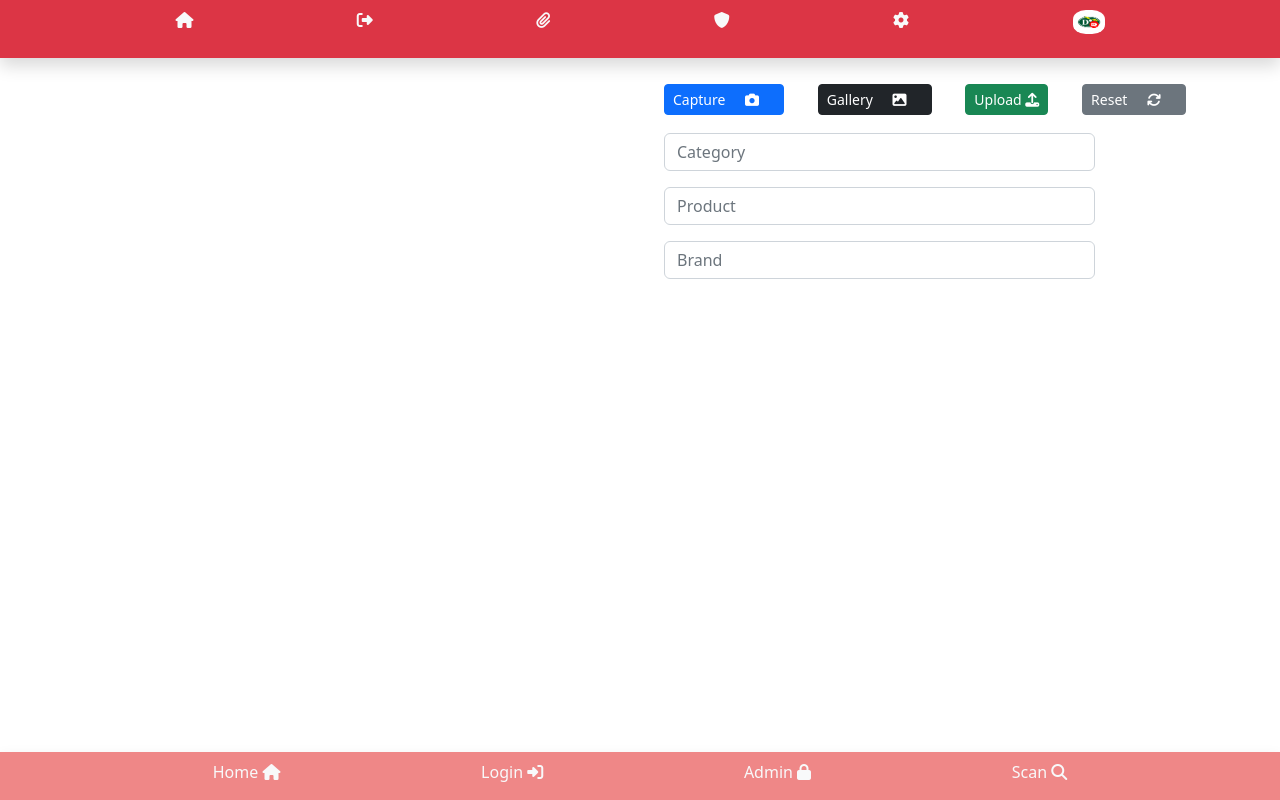
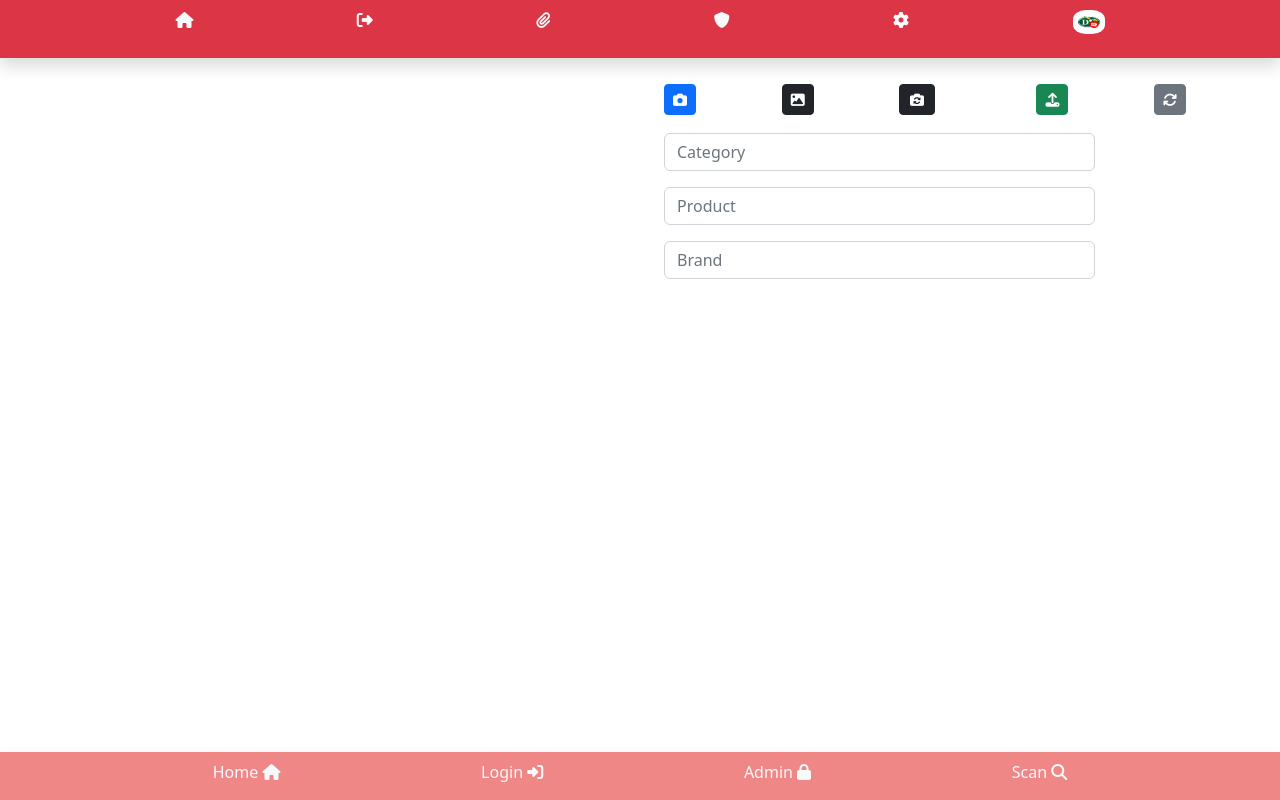
Before and after one commit to nwalipaul0911/logoscan_react, a React (Vite) app: page /admin_upload in a window 1280 px wide. Built offline with nearby package versions, Linux system fonts and the light colour scheme; no server answers.

Commit message:
camera switching implemented

```diff
--- a/src/pages/upload_admin.jsx
+++ b/src/pages/upload_admin.jsx
@@ -9,6 +9,7 @@ const UploadAdmin = () => {
   const [category, setCategory] = useState("");
   const [product, setProduct] = useState("");
   const [brand, setBrand] = useState("");
+  const [selectedCam, setSelectedCam] = useState("user");
   const [imageData, setImageData] = useState(null);
   const [selectedImage, setSelectedImage] = useState(null);
   const [message, setMessage] = useState("");
@@ -67,8 +68,15 @@ const UploadAdmin = () => {
               <p>{message}</p>
             </div>
             <div className="col-2 d-flex justify-content-evenly">
-              <button className="btn btn-sm btn-secondary" onClick={clearCapture}>Continue</button>
-              <button className="btn btn-sm btn-success" onClick={clearCapture}>Finish</button>
+              <button
+                className="btn btn-sm btn-secondary"
+                onClick={clearCapture}
+              >
+                Continue
+              </button>
+              <button className="btn btn-sm btn-success" onClick={clearCapture}>
+                Finish
+              </button>
             </div>
           </div>
         )}
@@ -79,6 +87,7 @@ const UploadAdmin = () => {
               audio={false}
               ref={webcamRef}
               screenshotFormat="image/jpeg"
+              videoConstraints={{ facingMode: selectedCam }}
             />
           </div>
 
@@ -92,28 +101,39 @@ const UploadAdmin = () => {
                       onClick={capture}
                       title="Capture"
                     >
-                      Capture <i className="fa-solid mx-3 fa-camera"></i>
+                      <i className="fa-solid fa-camera"></i>
                     </button>
                     <button
                       className="btn btn-sm btn-dark"
                       onClick={handleFileInput}
                       title="Gallery"
                     >
-                      Gallery <i className="fa-solid mx-3 fa-image"></i>
+                      <i className="fa-solid fa-image"></i>
+                    </button>
+                    <button
+                      className="btn btn-sm btn-dark me-3"
+                      onClick={() =>
+                        setSelectedCam(
+                          selectedCam == "user" ? "environment" : "user"
+                        )
+                      }
+                      title="Switch camera"
+                    >
+                      <i className="fa-solid fa-camera-rotate"></i>
                     </button>
                     <button
                       className="btn btn-sm btn-success"
                       onClick={sendFile}
                       title="Upload"
                     >
-                      Upload <i className="fa-solid fa-upload"></i>
+                      <i className="fa-solid fa-upload"></i>
                     </button>
                     <button
                       className="btn btn-sm btn-secondary"
                       title="Recapture"
                       onClick={clearCapture}
                     >
-                      Reset <i className="fa-solid mx-3 fa-arrows-rotate"></i>
+                      <i className="fa-solid fa-arrows-rotate"></i>
                     </button>
                   </div>
                 </div>
```
Also changed, not shown: src/pages/scanlogo.jsx (+5 -2 lines).
